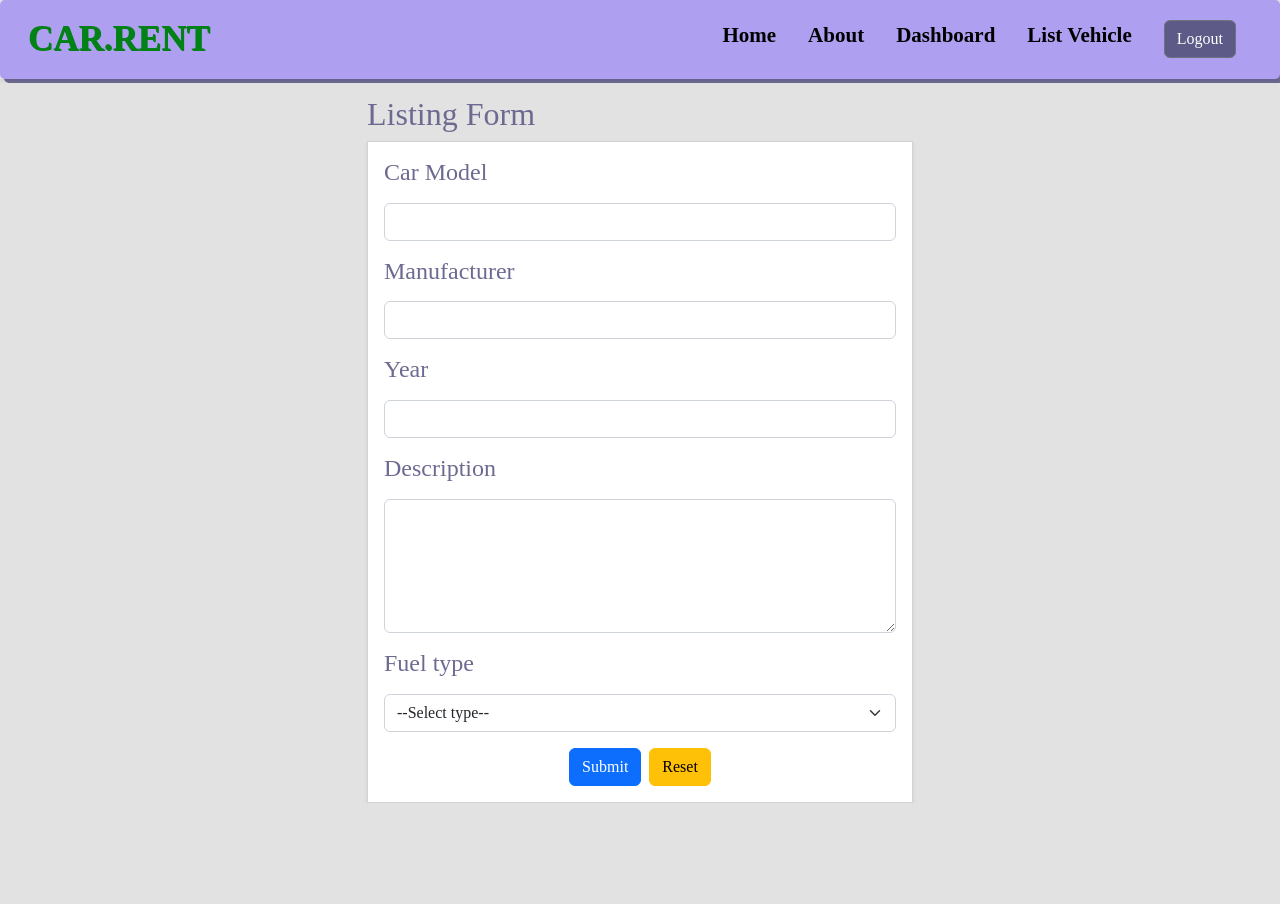
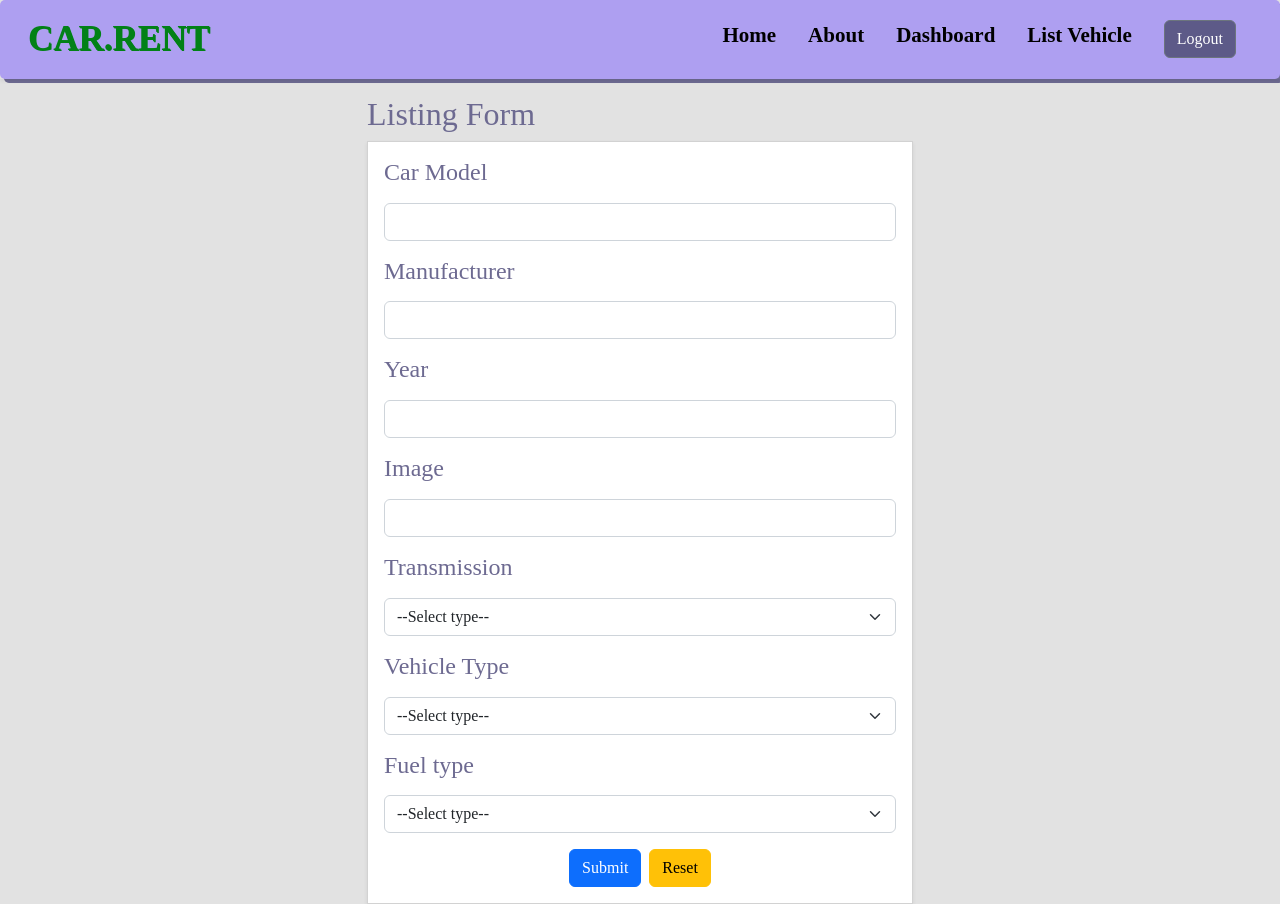
Before and after one commit to ArthSrivastava/Car-Rental, a React (Vite) app: page /list-vehicle in a window 1280 px wide. Before the commit the page ends 803 px from the top, so only its background shows below. Built offline with nearby package versions, Linux system fonts and the light colour scheme; no server answers; sample sign-in values are in the browser's storage.

Commit message:
generate description by cohereai

```diff
--- a/package.json
+++ b/package.json
@@ -9,6 +9,7 @@
     "preview": "vite preview"
   },
   "dependencies": {
+    "axios": "^1.3.2",
     "bootstrap": "^5.2.3",
     "firebase": "^9.17.1",
     "react": "^18.2.0",
--- a/src/components/Listing.jsx
+++ b/src/components/Listing.jsx
@@ -56,7 +56,7 @@ export default function Listing({
             }}
           >
             <img
-              src="src/assets/courage.jpg"
+              src={listing.image}
               alt="vehicle-image"
               style={{
                 maxWidth: "200px",
--- a/src/pages/AddListing.jsx
+++ b/src/pages/AddListing.jsx
@@ -1,15 +1,19 @@
-import { addDoc,collection } from "firebase/firestore";
+import { addDoc, collection } from "firebase/firestore";
 import { useState } from "react";
 import { useNavigate } from "react-router-dom";
 import { Alert, CardBody, Form, FormGroup, Container, Card, Row, Col, Label, Input, Button } from "reactstrap";
 import Base from "../components/Base";
-import {db,auth} from "../firebase";
+import { db, auth } from "../firebase";
+import axios, { Axios } from "axios";
 export default function AddListing() {
   const [model, setModel] = useState("");
   const [year, setYear] = useState("");
   const [manufacturer, setManufacturer] = useState("");
-  const [description, setDescription] = useState("");
   const [fuelType, setFuelType] = useState("");
+  const [image, setImage] = useState("");
+  const [transmission, setTransmission] = useState("")
+  const [vehicleType, setVehicleType] = useState("")
+  const [description, setDescription] = useState("")
   const [error, setError] = useState("");
   const navigate = useNavigate();
   const user = auth.currentUser;
@@ -19,20 +23,39 @@ export default function AddListing() {
     e.preventDefault(e);
     setError("");
     // console.log(`${model} ${year} ${manufacturer} ${description} ${fuelType}`)
-    if (model === undefined || year === '' || manufacturer === '' || description === '' || fuelType === '') {
+    if (model === '' || year === '' || manufacturer === '' || vehicleType === '' || fuelType === '') {
       setError("Please complete the form to proceed");
       return;
     }
-    await addDoc(collection(db,'cars'),{
-      model:model,
-      year:year,
-      manufacturer:manufacturer,
-      description:description,
-      fuelType: fuelType,
-      ownerUserId: user.uid,
-      rented:false,
-      rentedBy:null
-    });
+    const options = {
+      method: 'GET',
+      url: `https://dorian-opposite-utahraptor.glitch.me/carDescription?model=${model}&make=${manufacturer}`,
+      headers: {
+        accept: 'application/json',
+        'Access-Control-Allow-Origin': '*'
+      },
+    };
+    try {
+      let response = await axios.request(options);
+      console.log(response.data.description);
+      setDescription(response.data.description);
+      await addDoc(collection(db, 'cars'), {
+        model: model,
+        year: year,
+        manufacturer: manufacturer,
+        description: response.data.description,
+        fuelType: fuelType,
+        ownerUserId: user.uid,
+        image: image,
+        transmission: transmission,
+        vehicleType: vehicleType,
+        rented: false,
+        rentedBy: null,
+        comments: []
+      });
+    } catch (e) {
+      console.log(e);
+    }
 
     navigate('/dashboard');
   }
@@ -40,6 +63,7 @@ export default function AddListing() {
   return (
     <Base>
       <Container className="mt-3">
+        {console.log(description)}
         <Row>
           <Col md={
             {
@@ -65,10 +89,25 @@ export default function AddListing() {
                     <Input type="text" id="year" name="year" onChange={(e) => setYear(e.target.value)} />
                   </FormGroup>
                   <FormGroup>
-                    <Label for="description"><h4>Description</h4></Label>
-                    <Input type="textarea" id="description" rows="5" name="description" onChange={(e) => setDescription(e.target.value)} />
+                    <Label for="image"><h4>Image</h4></Label>
+                    <Input type="text" id="image" name="image" onChange={(e) => setImage(e.target.value)} />
                   </FormGroup>
-
+                  <FormGroup>
+                    <Label for="transmission"><h4>Transmission</h4></Label>
+                    <Input type="select" id="transmission" name="transmission" defaultValue="temp" onChange={(e) => setTransmission(e.target.value)}>
+                      <option disabled value="temp">--Select type--</option>
+                      <option value="Automatic">Automatic</option>
+                      <option value="Manual">Manual</option>
+                    </Input>
+                  </FormGroup>
+                  <FormGroup>
+                    <Label for="vehicle_type"><h4>Vehicle Type</h4></Label>
+                    <Input type="select" id="vehicle_type" name="vehicle_type" defaultValue="temp" onChange={(e) => setVehicleType(e.target.value)}>
+                      <option disabled value="temp">--Select type--</option>
+                      <option value="Two wheeler">Two wheeler</option>
+                      <option value="Manual">Four wheeler</option>
+                    </Input>
+                  </FormGroup>
                   <FormGroup>
                     <Label for="fuel"><h4>Fuel type</h4></Label>
                     <Input type="select" id="fuel" name="fuel" defaultValue="temp" onChange={(e) => setFuelType(e.target.value)}>
```
Also changed, not shown: 1 other file (tests, documents, lock files or other folders).
